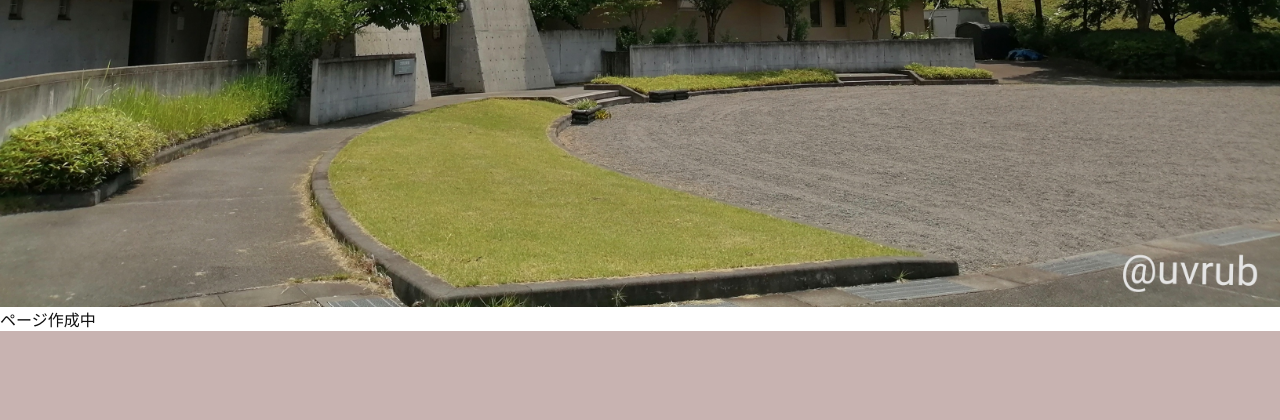
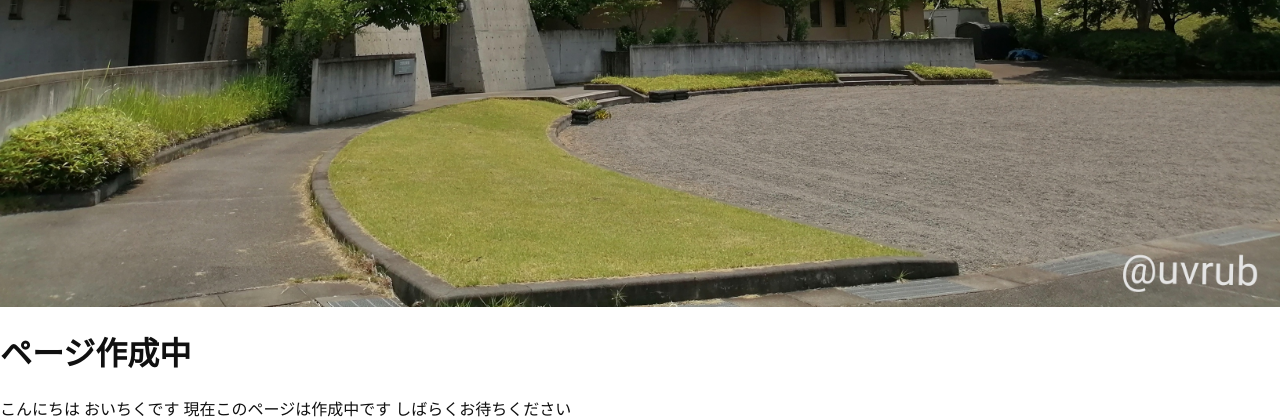
Before and after one commit to oichiku/oichiku-web, a Flask app: page / in a window 1280 px wide. Shown: the part 493-913 px from the top of the page. Before the commit the page ends 824 px from the top, so only its background shows below. Run offline with Flask 2, Linux system fonts and the light colour scheme.

Commit message:
add contents

```diff
--- a/templates/index.html
+++ b/templates/index.html
@@ -64,7 +64,11 @@
   <div class="background"></div>
   <div class="blank"></div>
   <div class="contents">
-    ページ作成中
+    <h1>ページ作成中</h1>
+    こんにちは
+    おいちくです
+    現在このページは作成中です
+    しばらくお待ちください
   </div>
 </body>
 
```
